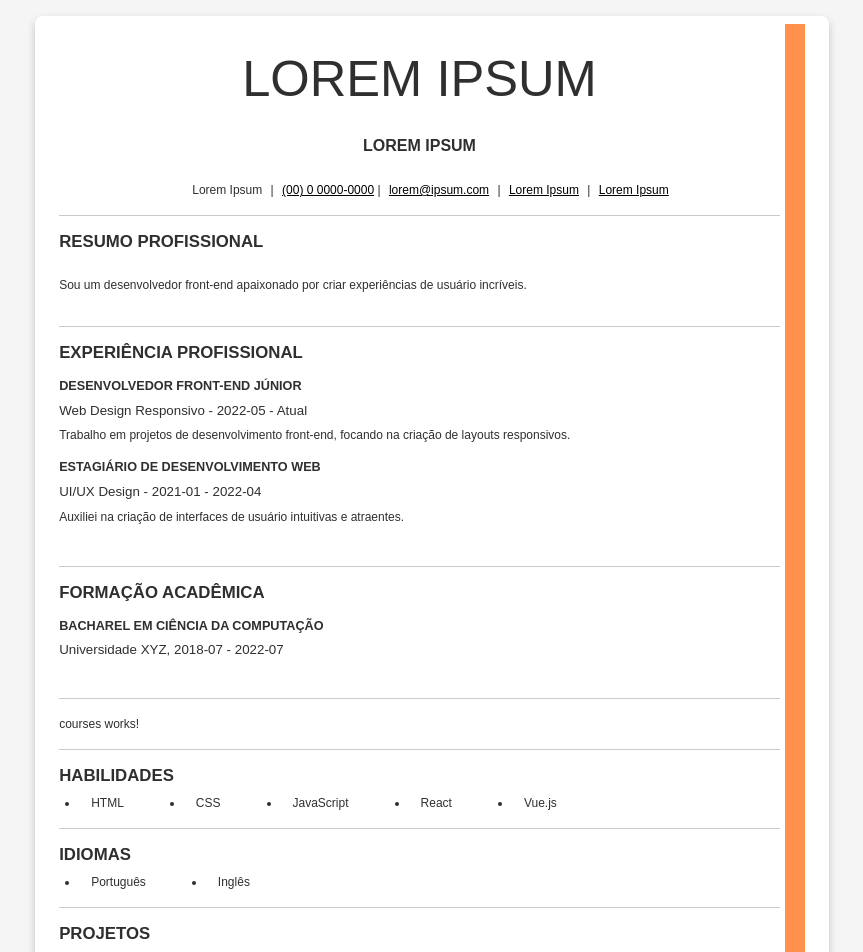
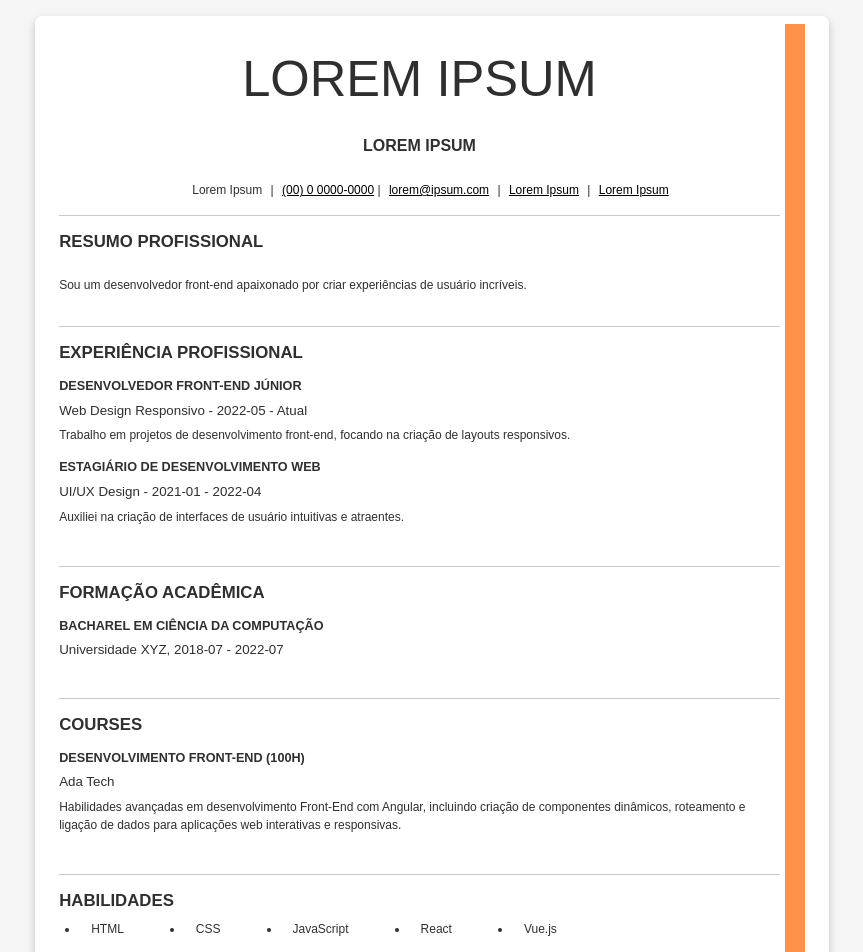
Before and after one commit to GyanRibeiro/CAPA, an Angular app: page / in a window 1280 px wide. Shown: the top 952 px of the page, without its empty margins (208-1071 px from the left). Built offline with nearby package versions, Linux system fonts and the light colour scheme; a web font is replaced by a local one.

Commit message:
implementada renderização do componente courses

```diff
--- a/src/app/app.component.html
+++ b/src/app/app.component.html
@@ -17,7 +17,7 @@
     <hr />
     <app-education [educationList]="curriculum.education"></app-education>
     <hr />
-    <app-courses></app-courses>
+    <app-courses [courses]="curriculum.courses"></app-courses>
     <hr />
     <app-skills [skills]="curriculum.skills"></app-skills>
     <hr />
--- a/src/app/app.component.ts
+++ b/src/app/app.component.ts
@@ -64,5 +64,13 @@ export class AppComponent {
       },
     ],
     languages: ['Português', 'Inglês'],
+    courses: [
+      {
+      title: 'Desenvolvimento Front-end',
+      instituition: 'Ada Tech',
+      workload: 100,
+      desciption: 'Habilidades avançadas em desenvolvimento Front-End com Angular, incluindo criação de componentes dinâmicos, roteamento e ligação de dados para aplicações web interativas e responsivas.',
+      },
+  ],
   };
 }
--- a/src/app/components/courses/courses.component.html
+++ b/src/app/components/courses/courses.component.html
@@ -1 +1,14 @@
-<p>courses works!</p>
+<h2>COURSES</h2>
+<mat-list>
+    <li *ngFor="let course of courses">
+        <mat-card>
+            <mat-card-header>
+                <h3>{{ course.title }} ({{ course.workload }}h)</h3>
+            </mat-card-header>
+            <mat-card-content>
+                <h4>{{ course.instituition }}</h4>
+                <p>{{ course.desciption }}</p>
+            </mat-card-content>
+        </mat-card>
+    </li>
+</mat-list>
--- a/src/app/components/courses/courses.component.ts
+++ b/src/app/components/courses/courses.component.ts
@@ -1,4 +1,5 @@
-import { Component } from '@angular/core';
+import { Component, Input } from '@angular/core';
+import { Courses } from 'src/app/models/courses.model';
 
 @Component({
   selector: 'app-courses',
@@ -6,5 +7,5 @@ import { Component } from '@angular/core';
   styleUrls: ['./courses.component.scss']
 })
 export class CoursesComponent {
-
+  @Input() courses?: Courses[]
 }
--- /dev/null
+++ b/src/app/models/courses.model.ts
@@ -0,0 +1,6 @@
+export  interface Courses {
+    title: string,
+    instituition: string,
+    workload: number,
+    desciption: string,
+}
--- a/src/app/models/curriculum.model.ts
+++ b/src/app/models/curriculum.model.ts
@@ -2,6 +2,7 @@ import { Education } from './education.model';
 import { PersonalData } from './persoanlData.model';
 import { ProfessionalExperience } from './professional-experience.models';
 import { Project } from './project.model';
+import { Courses } from './courses.model';
 
 export interface Curriculum {
   personalData: PersonalData;
@@ -11,4 +12,5 @@ export interface Curriculum {
   experiences: ProfessionalExperience[];
   projects: Project[];
   languages: string[];
+  courses: Courses[];
 }
```
